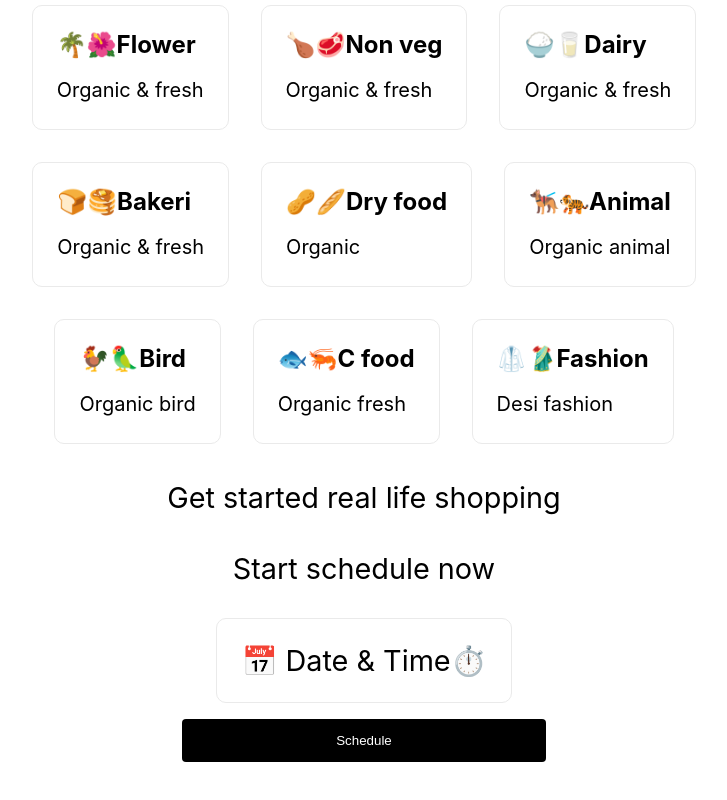
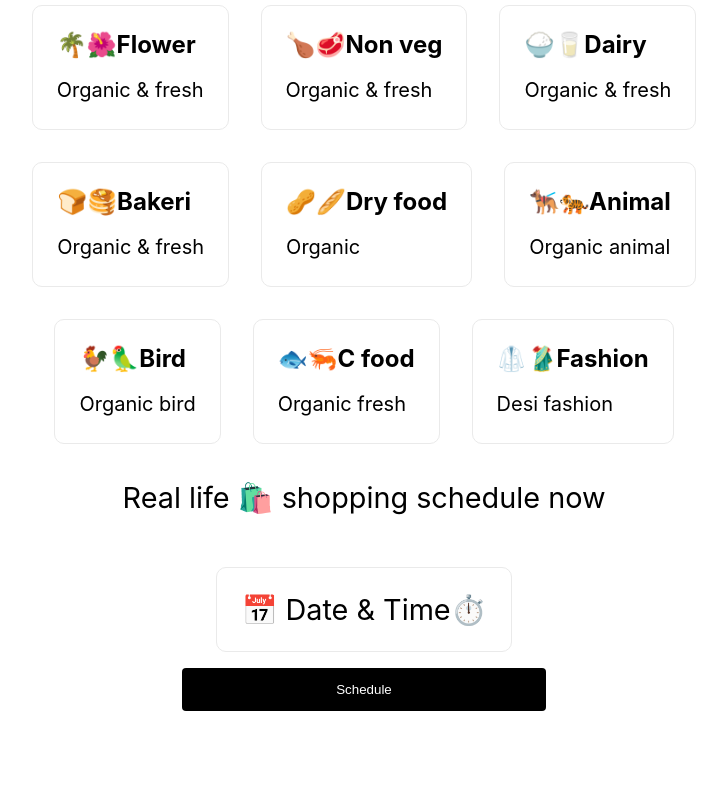
Before and after one commit to rammurmu/next, a Next.js app: page /buyer in a window 1280 px wide. Shown: the part 967-1767 px from the top of the page, without its empty margins (276-1003 px from the left). Built offline with nearby package versions, Linux system fonts and the light colour scheme.

Commit message:
Update buyer.js

```diff
--- a/pages/buyer.js
+++ b/pages/buyer.js
@@ -115,9 +115,8 @@ export default function Buyer() {
           </a>
       </div>
      <br />
-     <p>Get started real life shopping </p>
+     <p>Real life 🛍️ shopping schedule now </p>
      <br />
-    <p>Start schedule now</p>
     <div className={styles.grid}>
     <p className={styles.card}>📅 Date & Time⏱️</p>
     </div>
```
